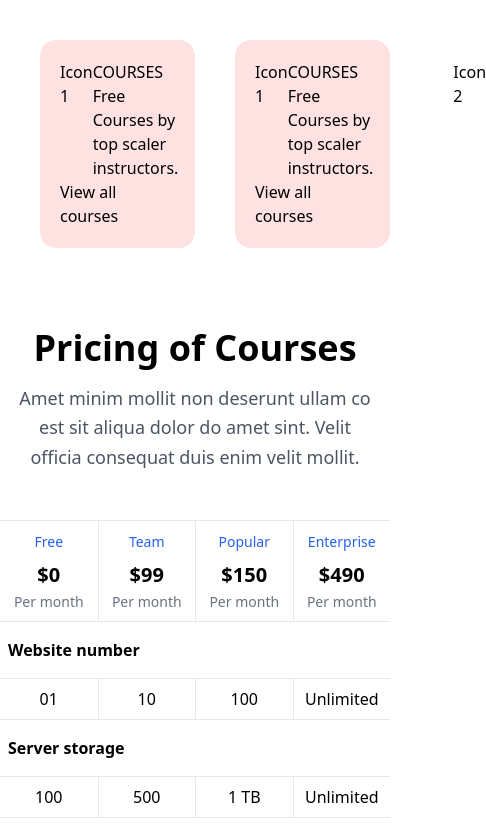
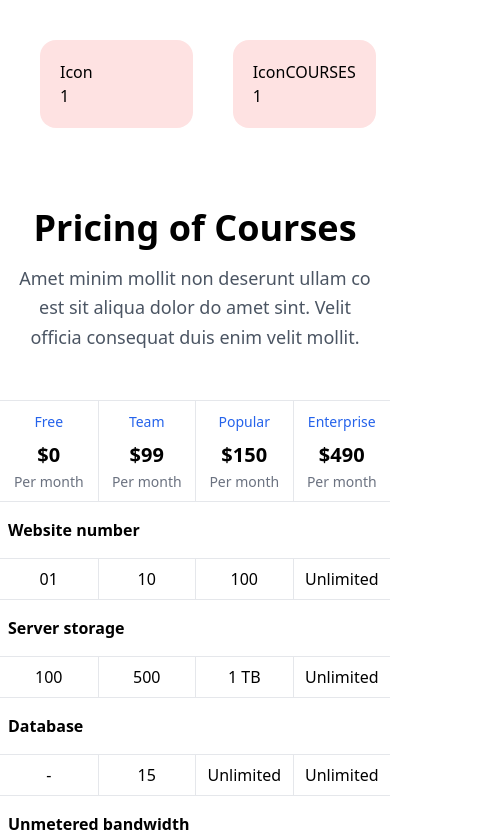
Before and after one commit to Pixelwand/thelawgicalbuddy, a React (Create React App) app in the folder frontend/: page /topics in a window 390 px wide. Shown: the top 838 px of the page, 486 px wide, since content can reach past the window. Built offline with nearby package versions, Linux system fonts and the light colour scheme.

Commit message:
style:added different  diplay type for div

```diff
--- a/frontend/src/components/Assets/index.jsx
+++ b/frontend/src/components/Assets/index.jsx
@@ -6,6 +6,7 @@ import Featuredone from '../Assets/Featuredone.png';
 import Featuredtwo from '../Assets/Featuredtwo.png';
 import Featuredthree from '../Assets/Featuredthree.png';
 import Featuredfourth from '../Assets/Featuredfourth.png';
+import course from '../Assets/course.jpg';
 
 export {
   Featuredone,
@@ -16,4 +17,5 @@ export {
   teacher,
   event,
   programone,
+  course
 };
--- a/frontend/src/components/Homepage/Events/Events.jsx
+++ b/frontend/src/components/Homepage/Events/Events.jsx
@@ -20,18 +20,18 @@ export const Events = () => {
             }}
             whileHover={{ scale: 1.1, duration: 6 }}
             whileTap={{ scale: 0.9, duration: 2 }}
-            class="max-w-sm bg-white border border-gray-200 rounded-lg shadow dark:bg-gray-800 dark:border-gray-700"
+            class="bg-gradient-to-r from-blue-700 to-chelesa text-white max-w-sm bg-white border border-gray-200 rounded-lg shadow dark:bg-gray-800 dark:border-gray-700"
           >
             <a href="/">
               <img class="rounded-t-lg" src={event} alt="" />
             </a>
             <div class="p-5">
               <a href="/">
-                <h5 class="mb-2 text-2xl font-bold tracking-tight text-gray-900 dark:text-white">
+                <h5 class="mb-2 text-2xl font-bold tracking-tight dark:text-white">
                   Noteworthy technology acquisitions 2021
                 </h5>
               </a>
-              <p class="mb-3 font-normal text-gray-700 dark:text-gray-400">
+              <p class="mb-3 font-normal dark:text-gray-400">
                 Here are the biggest enterprise technology acquisitions of 2021
                 so far, in reverse chronological order.
               </p>
@@ -49,18 +49,18 @@ export const Events = () => {
             }}
             whileHover={{ scale: 1.1, duration: 6 }}
             whileTap={{ scale: 0.9, duration: 2 }}
-            class="max-w-sm bg-white border border-gray-200 rounded-lg shadow dark:bg-gray-800 dark:border-gray-700"
+            class="bg-gradient-to-r from-blue-700 to-chelesa text-white max-w-sm bg-white border border-gray-200 rounded-lg shadow dark:bg-gray-800 dark:border-gray-700"
           >
             <a href="/">
               <img class="rounded-t-lg" src={event} alt="" />
             </a>
             <div class="p-5">
               <a href="/">
-                <h5 class="mb-2 text-2xl font-bold tracking-tight text-gray-900 dark:text-white">
+                <h5 class="mb-2 text-2xl font-bold tracking-tight dark:text-white">
                   Noteworthy technology acquisitions 2021
                 </h5>
               </a>
-              <p class="mb-3 font-normal text-gray-700 dark:text-gray-400">
+              <p class="mb-3 font-normal dark:text-gray-400">
                 Here are the biggest enterprise technology acquisitions of 2021
                 so far, in reverse chronological order.
               </p>
@@ -78,18 +78,18 @@ export const Events = () => {
             }}
             whileHover={{ scale: 1.1, duration: 6 }}
             whileTap={{ scale: 0.9, duration: 2 }}
-            class="max-w-sm bg-white border border-gray-200 rounded-lg shadow dark:bg-gray-800 dark:border-gray-700"
+            class="bg-gradient-to-r from-blue-700 to-chelesa text-white max-w-sm bg-white border border-gray-200 rounded-lg shadow dark:bg-gray-800 dark:border-gray-700"
           >
             <a href="/">
               <img class="rounded-t-lg" src={event} alt="" />
             </a>
             <div class="p-5">
               <a href="/">
-                <h5 class="mb-2 text-2xl font-bold tracking-tight text-gray-900 dark:text-white">
+                <h5 class="mb-2 text-2xl font-bold tracking-tight dark:text-white">
                   Noteworthy technology acquisitions 2021
                 </h5>
               </a>
-              <p class="mb-3 font-normal text-gray-700 dark:text-gray-400">
+              <p class="mb-3 font-normal dark:text-gray-400">
                 Here are the biggest enterprise technology acquisitions of 2021
                 so far, in reverse chronological order.
               </p>
--- a/frontend/src/components/Homepage/Testimonials/Testimonial.jsx
+++ b/frontend/src/components/Homepage/Testimonials/Testimonial.jsx
@@ -12,17 +12,6 @@ export const Testimonial = () => {
             <h2 className="mt-4 text-3xl font-bold text-gray-900 sm:text-4xl xl:text-5xl font-pj">
               Our happy clients say about us
             </h2>
-          </div>
-
-          <div className="mt-8 text-center md:mt-16 md:order-3">
-            <a
-              href="/"
-              title=""
-              className="pb-2 text-base font-bold leading-7 text-gray-900 transition-all duration-200 border-b-2 border-gray-900 hover:border-gray-600 font-pj focus:outline-none focus:ring-1 focus:ring-gray-900 focus:ring-offset-2 hover:text-gray-600"
-            >
-              {' '}
-              Check all 2,157 reviews{' '}
-            </a>
           </div>
 
           <div className="relative mt-10 md:mt-24 md:order-2">
--- a/frontend/src/components/Homepage/Testimonials/Testimonials.jsx
+++ b/frontend/src/components/Homepage/Testimonials/Testimonials.jsx
@@ -4,7 +4,7 @@ import { motion } from 'framer-motion';
 export const Testimonials = () => {
   return (
     <>
-      <div className=" pt-3">
+      {/* <div className=" pt-3">
         <div className="text-2xl text-center font-bold mb-2 px-5">
           Discover and Connect with Alumni
         </div>
@@ -174,7 +174,7 @@ export const Testimonials = () => {
             </a>
           </motion.div>
         </div>
-      </div>
+      </div> */}
     </>
   );
 };
--- a/frontend/src/components/Topics/Topics.jsx
+++ b/frontend/src/components/Topics/Topics.jsx
@@ -1,6 +1,6 @@
 import React from 'react';
 import { Pricing } from './Pricing/Pricing';
-
+import { course } from '../Assets/index';
 export const Topics = () => {
   return (
     <>
@@ -12,13 +12,15 @@ export const Topics = () => {
                 <div className="flex flex-row">
                   <div>Icon 1</div>
                   <div className="flex flex-col">
-                    <div>COURSES</div>
-                    <div>Free Courses by top scaler instructors.</div>
+                    <div className='hidden lg:flex'>COURSES</div>
+                    <div className='hidden lg:flex'>Free Courses by top scaler instructors.</div>
                   </div>
                 </div>
-                <div>View all courses</div>
+                <div className='hidden lg:flex'>View all courses</div>
               </div>
-              <div>Icon 2</div>
+              <div>
+                {/* <img src={course} alt="courseIcon" className='w-44 top-11 absolute ml-20 rounded-2xl'/> */}
+              </div>
             </div>
           </a>
         </div>
@@ -30,12 +32,12 @@ export const Topics = () => {
                   <div>Icon 1</div>
                   <div className="flex flex-col">
                     <div>COURSES</div>
-                    <div>Free Courses by top scaler instructors.</div>
+                    <div className='hidden lg:flex'>Free Courses by top scaler instructors.</div>
                   </div>
                 </div>
-                <div>View all courses</div>
+                <div className='hidden lg:flex'>View all courses</div>
               </div>
-              <div>Icon 2</div>
+              <div className='hidden lg:flex'>Icon 2</div>
             </div>
           </a>
         </div>
```
Also changed, not shown: frontend/src/components/Assets/course.jpg (added).
